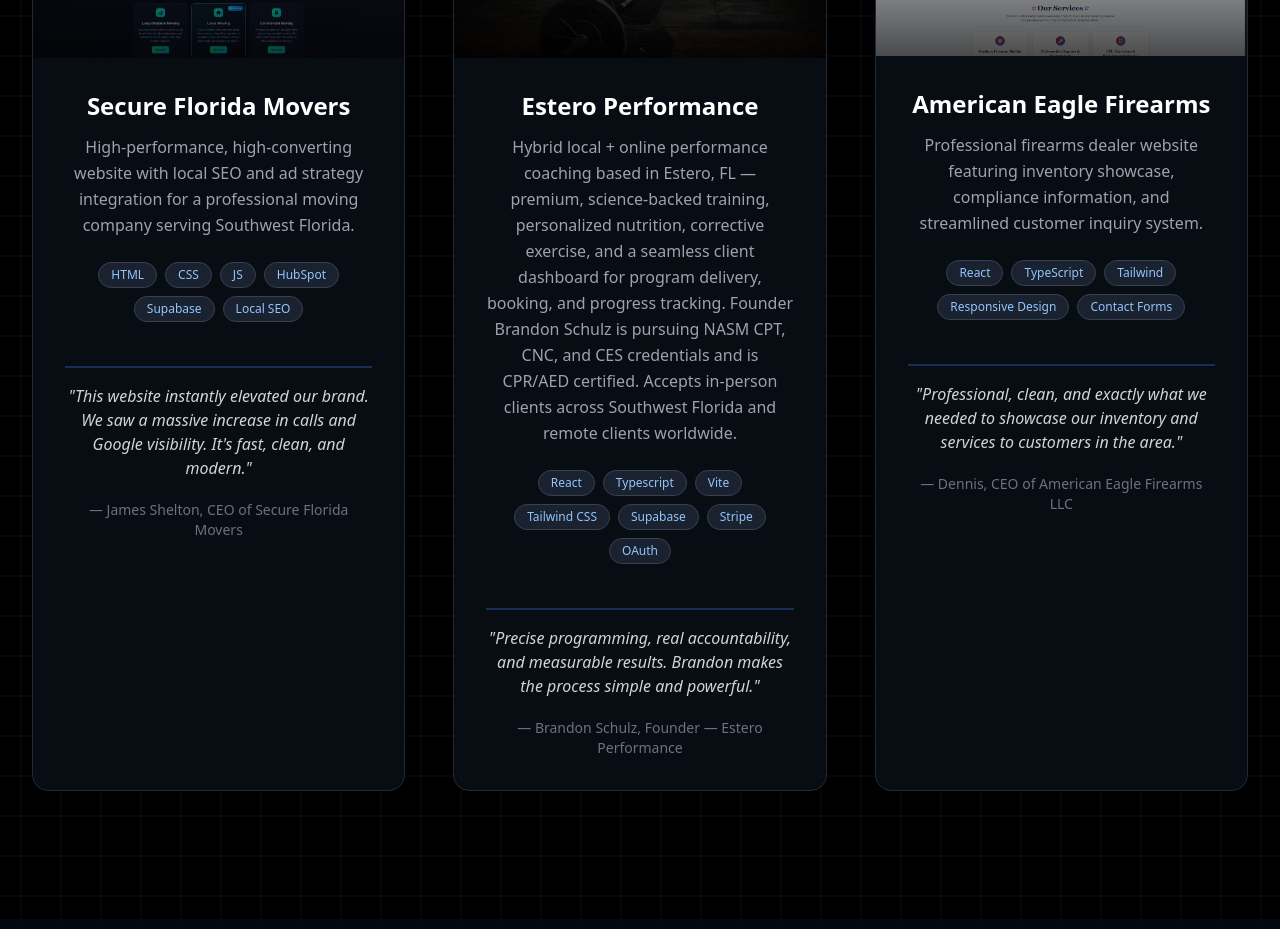
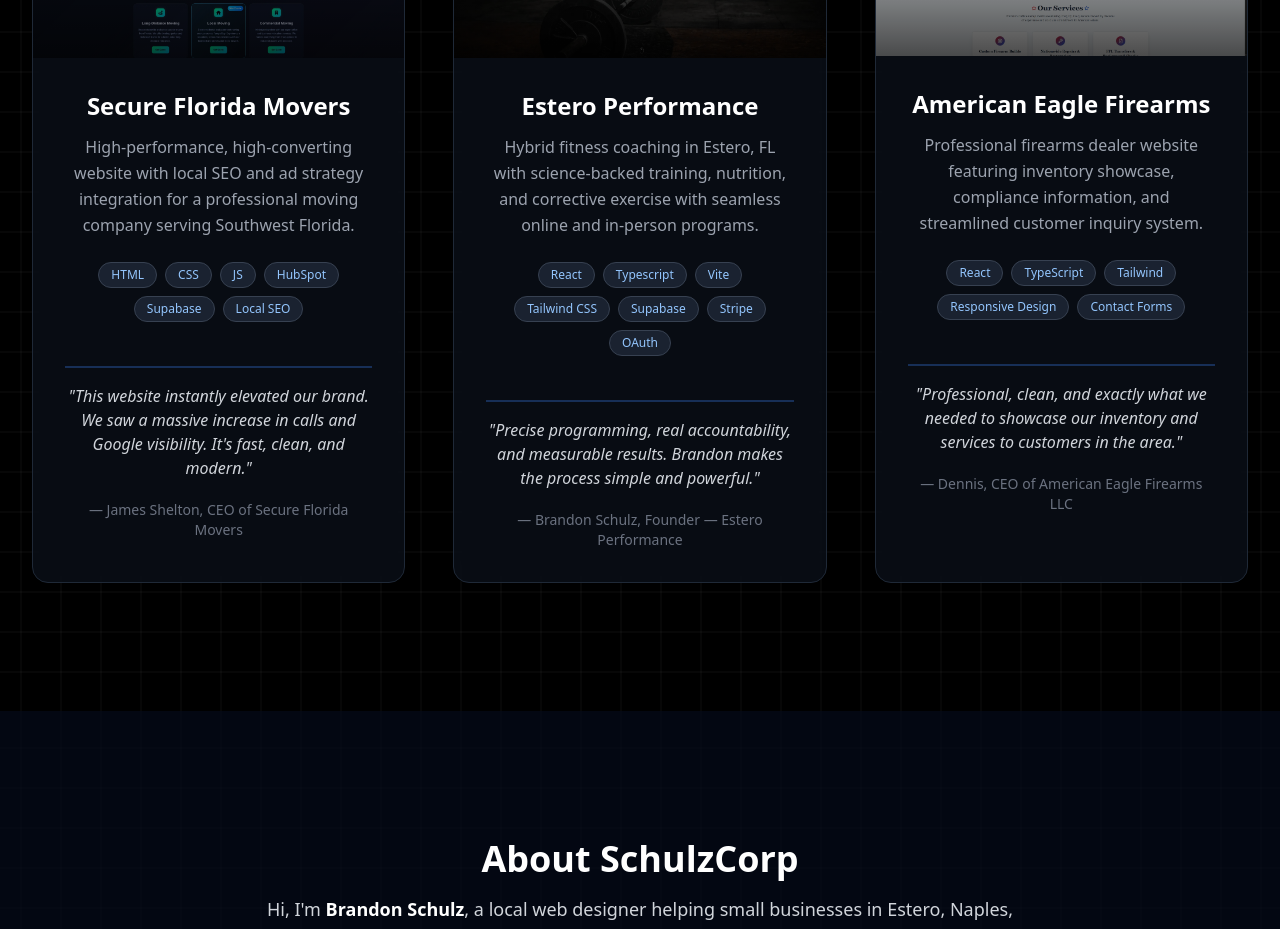
Before and after one commit to SchulzCorpLLC/SchulzCorp, a React (Vite) app: page / in a window 1280 px wide. Shown: the part 3120-4049 px from the top of the page. Built offline with nearby package versions, Linux system fonts and the light colour scheme.

Commit message:
Updated Portfolio.tsx

```diff
--- a/src/components/Portfolio.tsx
+++ b/src/components/Portfolio.tsx
@@ -38,7 +38,7 @@
     },
     {
       title: "Estero Performance",
-      description: "Hybrid local + online performance coaching based in Estero, FL — premium, science-backed training, personalized nutrition, corrective exercise, and a seamless client dashboard for program delivery, booking, and progress tracking. Founder Brandon Schulz is pursuing NASM CPT, CNC, and CES credentials and is CPR/AED certified. Accepts in-person clients across Southwest Florida and remote clients worldwide.",
+      description: "Hybrid fitness coaching in Estero, FL with science-backed training, nutrition, and corrective exercise with seamless online and in-person programs.",
       testimonial: "Precise programming, real accountability, and measurable results. Brandon makes the process simple and powerful.",
       author: "Brandon Schulz, Founder — Estero Performance",
       link: "https://esteroperformance.com",
```
